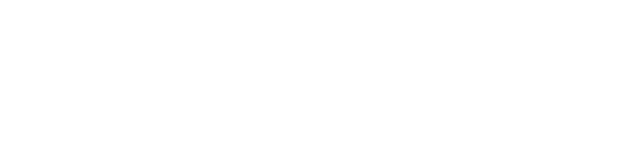
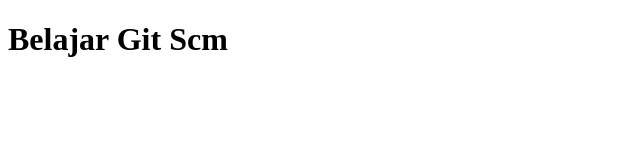
Before and after one commit to gustaf21/TugasGIT-KALKULATOR, a plain HTML site: page index.html in a window 1280 px wide. Shown: the whole page, without its empty margins (0-640 px from the left). Drawn offline with Linux system fonts and the light colour scheme.

Commit message:
Menambahkan judul halaman html

```diff
--- a/index.html
+++ b/index.html
@@ -6,6 +6,6 @@
     <title>Hello World</title>
 </head>
 <body>
-
+    <h1>Belajar Git Scm</h1>
 </body>
 </html>
```
